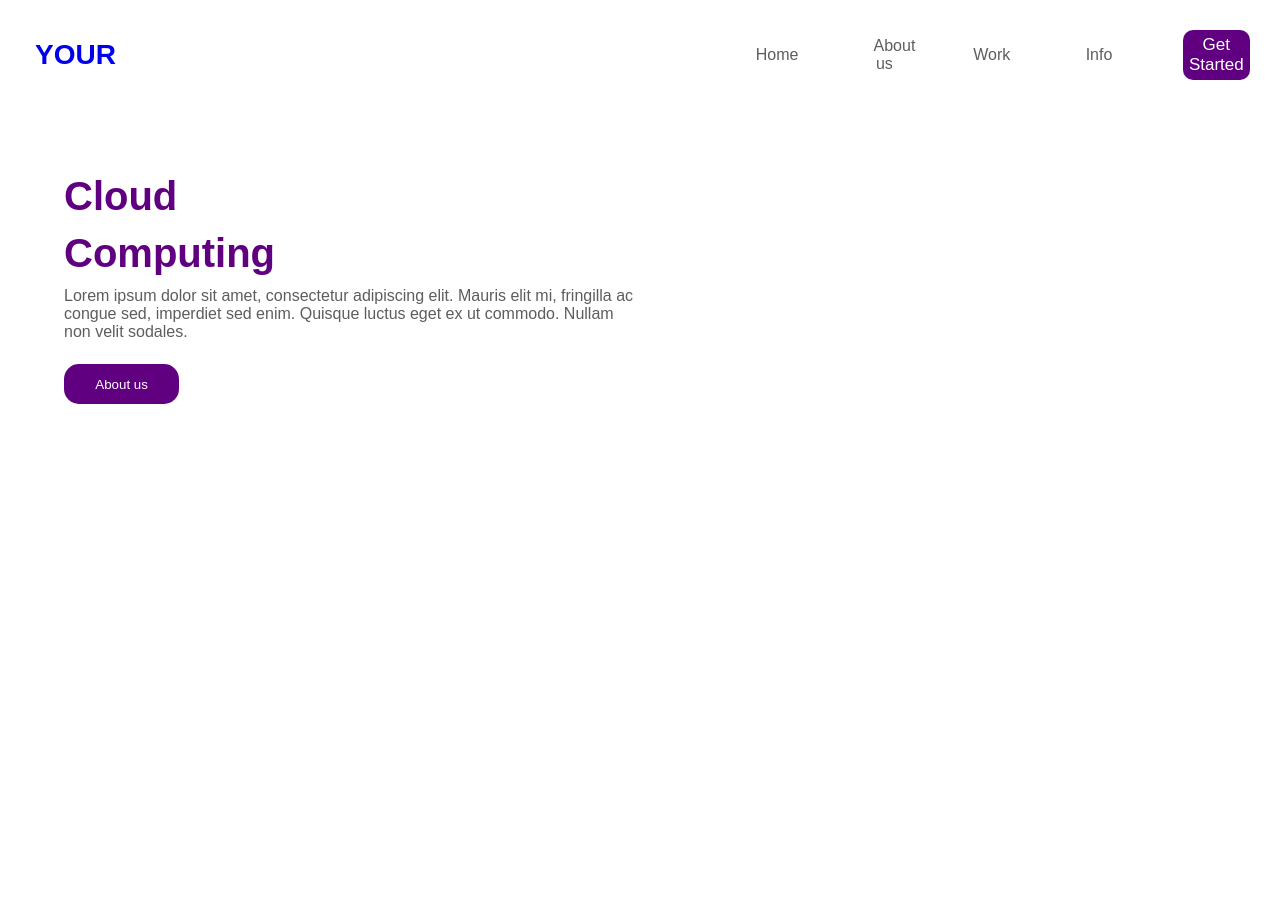
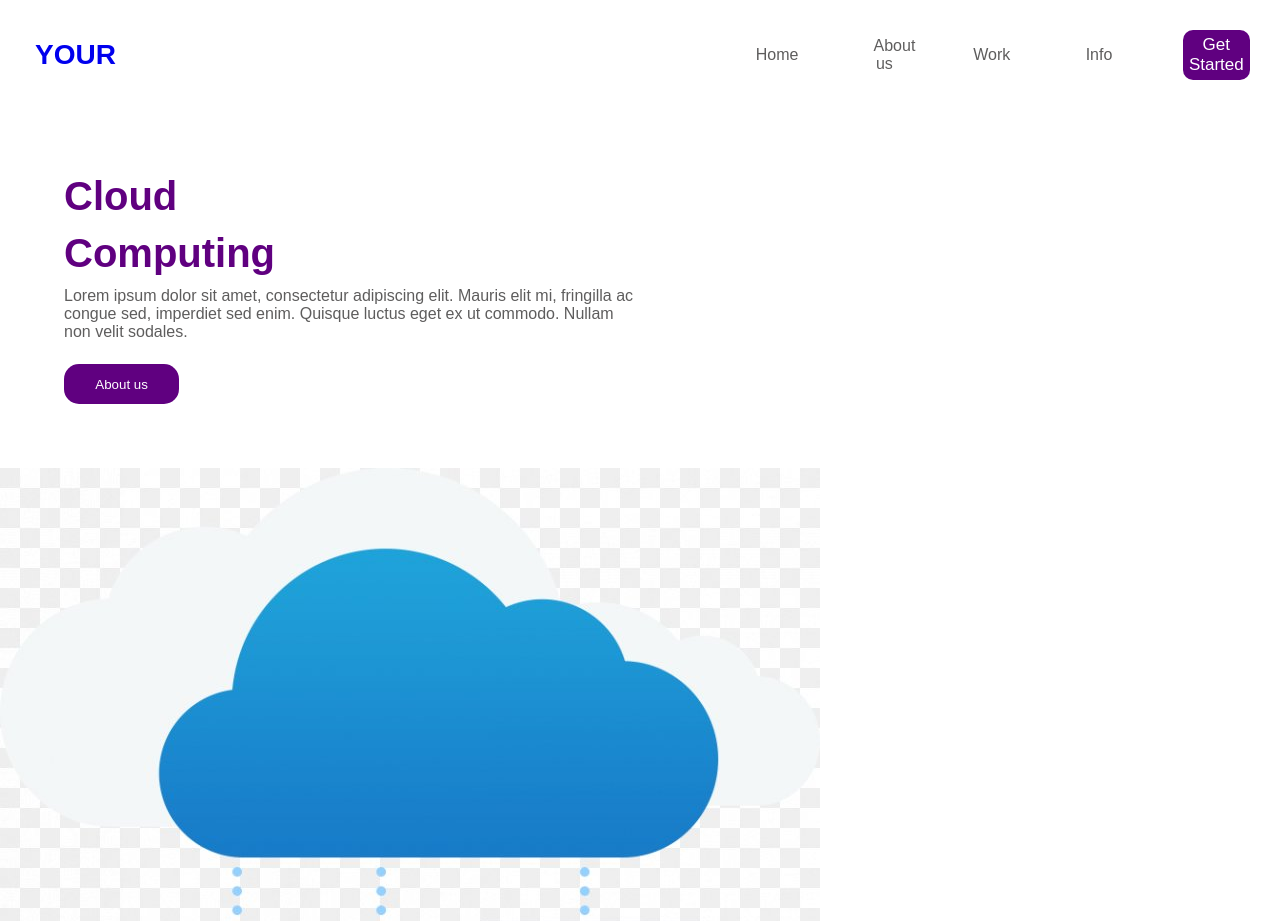
Before and after one commit to joaov1ct0r/react-cloud, a React (Create React App) app: page / in a window 1280 px wide. Shown: the top 921 px of the page. Before the commit the page ends 800 px from the top, so only its background shows below. Built offline with nearby package versions, Linux system fonts and the light colour scheme.

Commit message:
elemento img criado dentro de app.js

```diff
--- a/src/App.js
+++ b/src/App.js
@@ -9,6 +9,10 @@ function App() {
         <div className="App">
             <Nav></Nav>
             <Header></Header>
+            <img
+                src={require('./assets/images/cloud.jpg')}
+                alt="cloud system"
+            />
         </div>
     );
 }
```
